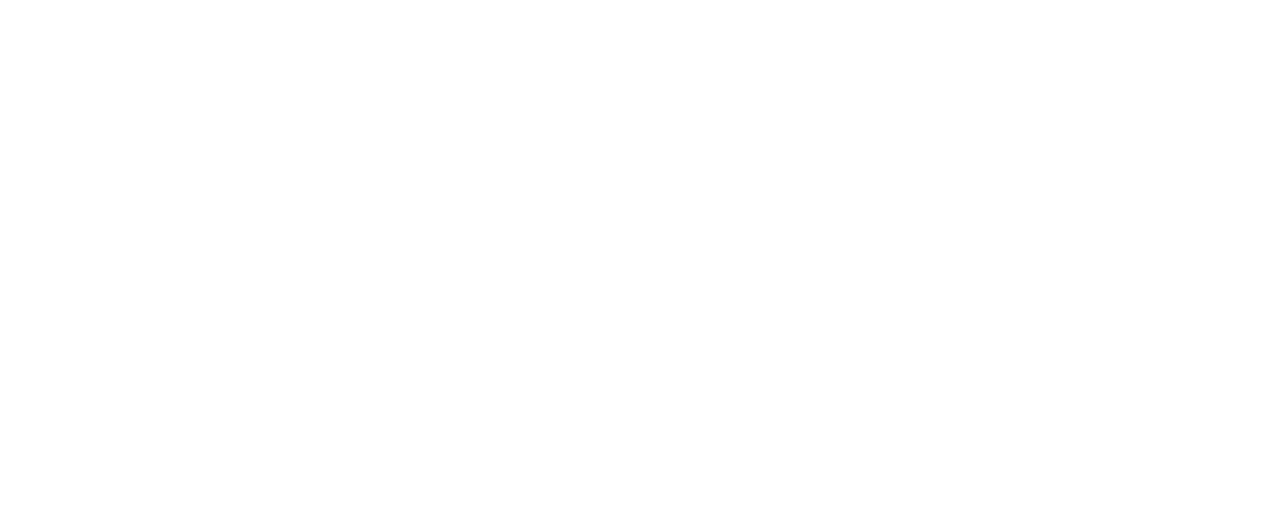
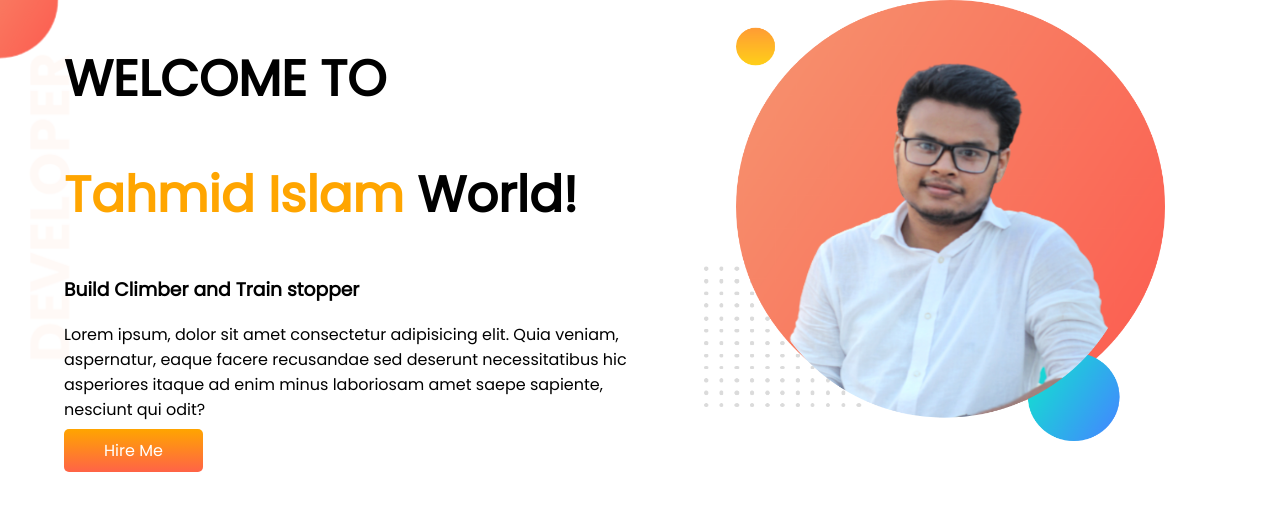
Before and after one commit to Tahmid-islam/portfolio, a plain HTML site: page index.html in a window 1280 px wide. Drawn offline with Linux system fonts and the light colour scheme.

Commit message:
Top banner added

```diff
--- a/index.html
+++ b/index.html
@@ -1,13 +1,36 @@
 <!DOCTYPE html>
 <html lang="en">
-<head>
-    <meta charset="UTF-8">
-    <meta http-equiv="X-UA-Compatible" content="IE=edge">
-    <meta name="viewport" content="width=device-width, initial-scale=1.0">
+  <head>
+    <meta charset="UTF-8" />
+    <meta http-equiv="X-UA-Compatible" content="IE=edge" />
+    <meta name="viewport" content="width=device-width, initial-scale=1.0" />
     <title>Ahanaf Tahmid Islam Portfolio</title>
-    <link rel="stylesheet" href="style.css">
-</head>
-<body>
+    <link rel="preconnect" href="https://fonts.googleapis.com" />
+    <link rel="preconnect" href="https://fonts.gstatic.com" crossorigin />
+    <link
+      href="https://fonts.googleapis.com/css2?family=Poppins&display=swap"
+      rel="stylesheet"
+    />
+    <link rel="stylesheet" href="style.css" />
+  </head>
+  <section class="top-banner">
+    <div class="half-width">
+        <body>
+            <h1>WELCOME TO</h1>
+            <h1><span class="orange-color">Tahmid Islam</span> World!</h1>
+            <h3>Build Climber and Train stopper</h3>
+            <p>
+              Lorem ipsum, dolor sit amet consectetur adipisicing elit. Quia veniam,
+              aspernatur, eaque facere recusandae sed deserunt necessitatibus hic
+              asperiores itaque ad enim minus laboriosam amet saepe sapiente, nesciunt
+              qui odit?
+            </p>
+            <a class="link-button" href="https://www.linkedin.com/in/tahmidbd/" target="_blank">Hire Me</a>
 
-</body>
+      </div>
+      <div class="half-width">
+        <img src="images/Tahmid.png" alt="Tahmid Islam Picture">
+      </div>
+  </section>
+  </body>
 </html>
--- a/style.css
+++ b/style.css
@@ -0,0 +1,36 @@
+body {
+  font-family: "Poppins", sans-serif;
+  margin: 0px;
+}
+
+h1 {
+  font-size: 50px;
+}
+
+.orange-color {
+  color: orange;
+}
+section {
+  display: flex;
+}
+.half-width {
+  width: 50%;
+  padding-left: 5%;
+}
+.half-width img {
+  width: 80%;
+  height: 95%;
+}
+
+.link-button {
+  text-decoration: none;
+  background-image: linear-gradient(orange, tomato);
+  padding: 10px 40px;
+  color: white;
+  font-weight: 700px;
+  border-radius: 5px;
+}
+.top-banner {
+  background-image: url(images/top-banner.png);
+  background-repeat: no-repeat;
+}
```
Also changed, not shown: images/Tahmid.png (added), images/dream-bg.png (added), images/exp-bg.png (added), images/jhankar.png (added), images/jhankar2.png (added), images/my-bg.png (added), images/my-bg2.png (added), images/top-banner.png (added).
